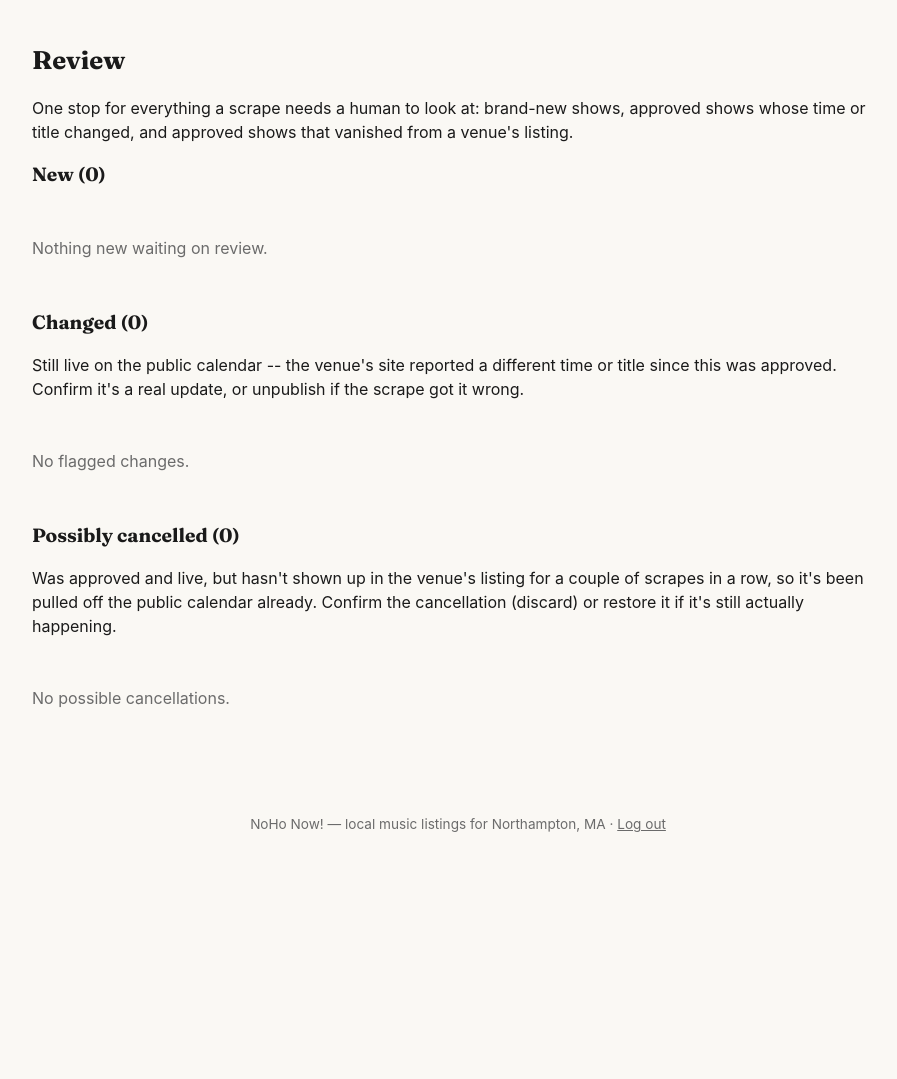
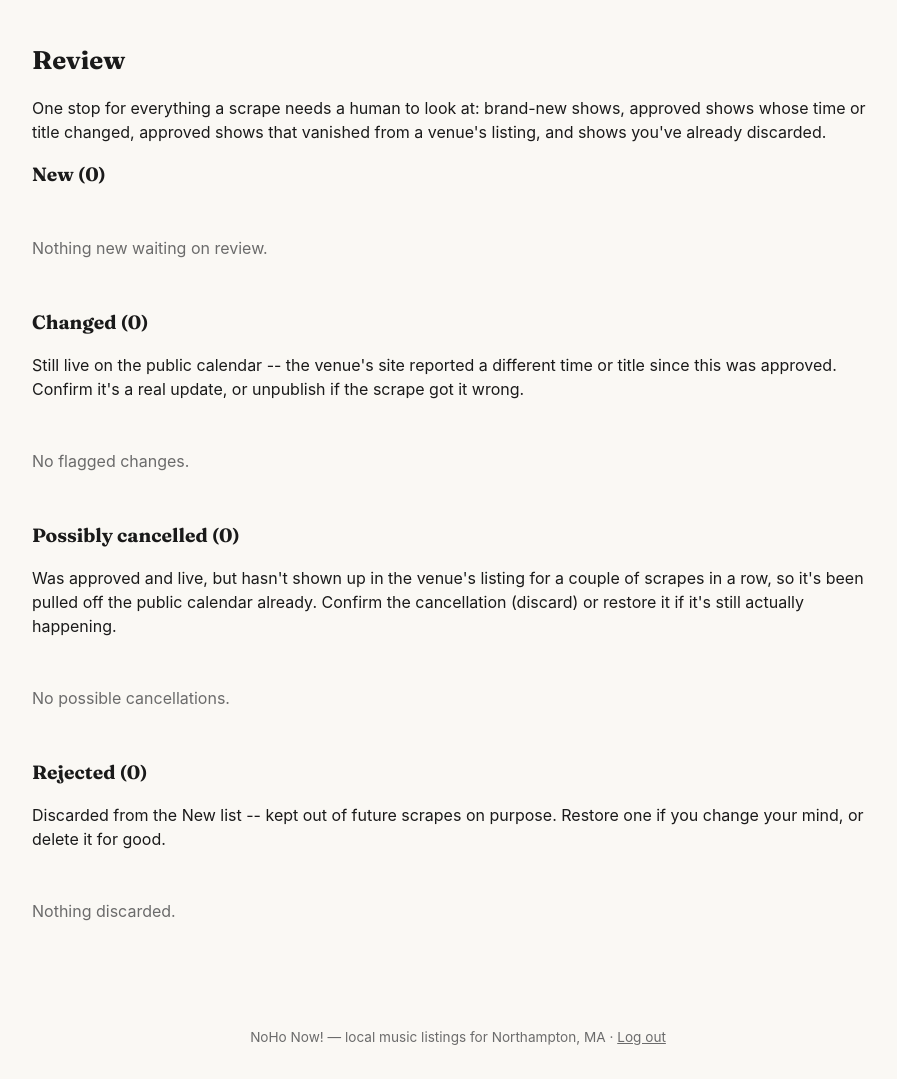
Before and after one commit to davidgrogan/localarts, a Flask app: page /events/review in a window 1280 px wide. Shown: the part 133-1212 px from the top of the page, without its empty margins (182-1079 px from the left). Before the commit the page ends 965 px from the top, so only its background shows below. Run offline with Flask 3, Linux system fonts and the light colour scheme; the visitor is signed in with stand-in values (Sample User, id 1); data that the repository does not hold is empty.

Commit message:
Fix: discarding a pending event now marks it rejected instead of deleting it, so it stays gone on future scrapes

```diff
--- a/app/__init__.py
+++ b/app/__init__.py
@@ -28,6 +28,7 @@ _COLUMN_MIGRATIONS = {
         ("missing_streak", "INTEGER DEFAULT 0 NOT NULL"),
         ("needs_review", "BOOLEAN DEFAULT 0 NOT NULL"),
         ("review_note", "TEXT"),
+        ("is_rejected", "BOOLEAN DEFAULT 0 NOT NULL"),
     ],
     "artist": [
         ("embed_code", "TEXT"),
@@ -118,7 +119,8 @@ def create_app(test_config=None):
         from app.models import Event
 
         count = Event.query.filter(
-            db.or_(Event.is_approved.is_(False), Event.needs_review.is_(True))
+            Event.is_rejected.is_(False),
+            db.or_(Event.is_approved.is_(False), Event.needs_review.is_(True)),
         ).count()
         return {"pending_count": count}
 
--- a/app/routes/events.py
+++ b/app/routes/events.py
@@ -177,15 +177,44 @@ def restore_event(event_id):
     return redirect(request.referrer or url_for("events.review"))
 
 
+@bp.route("/<int:event_id>/reject", methods=["POST"])
+def reject_event(event_id):
+    """Discard a still-pending ("New") scraped event without deleting its
+    row outright -- deleting it would make it look brand-new again on the
+    very next scrape (matching is by venue_id + external_id, and a
+    deleted row leaves nothing to match against). Keeping it, hidden and
+    marked is_rejected, means a future scrape recognizes it and leaves it
+    alone; its other fields still get refreshed on re-scrape like any
+    matched event, so it's current if it's ever restored."""
+    event = Event.query.get_or_404(event_id)
+    event.is_rejected = True
+    db.session.commit()
+    flash(f"Discarded “{event.title}” -- it won't be re-added by future scrapes.", "success")
+    return redirect(request.referrer or url_for("events.review"))
+
+
+@bp.route("/<int:event_id>/unreject", methods=["POST"])
+def unreject_event(event_id):
+    """Undo a reject -- puts it back in the "New" bucket for review
+    (not straight onto the public calendar; use Approve for that)."""
+    event = Event.query.get_or_404(event_id)
+    event.is_rejected = False
+    db.session.commit()
+    flash(f"Restored “{event.title}” to the New list for review.", "success")
+    return redirect(request.referrer or url_for("events.review"))
+
+
 @bp.route("/review")
 def review():
-    # Three mutually-exclusive buckets driven by is_approved + needs_review
-    # (see Event model / run_scrape() docstrings for how they get set):
-    #   New          -- is_approved=False, needs_review=False  (never seen before)
-    #   Changed       -- is_approved=True,  needs_review=True   (still live, flagged)
-    #   Poss. cancelled -- is_approved=False, needs_review=True (auto-hidden)
+    # Four mutually-exclusive buckets driven by is_approved / needs_review /
+    # is_rejected (see Event model / run_scrape() docstrings for how they
+    # get set):
+    #   New             -- is_approved=False, needs_review=False, is_rejected=False (never seen before)
+    #   Changed         -- is_approved=True,  needs_review=True                     (still live, flagged)
+    #   Poss. cancelled -- is_approved=False, needs_review=True                      (auto-hidden)
+    #   Rejected        -- is_rejected=True                                         (discarded, remembered)
     new_events = (
-        Event.query.filter_by(is_approved=False, needs_review=False)
+        Event.query.filter_by(is_approved=False, needs_review=False, is_rejected=False)
         .order_by(Event.start_datetime.asc())
         .all()
     )
@@ -195,13 +224,17 @@ def review():
         .all()
     )
     cancelled_events = (
-        Event.query.filter_by(is_approved=False, needs_review=True)
+        Event.query.filter_by(is_approved=False, needs_review=True, is_rejected=False)
         .order_by(Event.start_datetime.asc())
         .all()
+    )
+    rejected_events = (
+        Event.query.filter_by(is_rejected=True).order_by(Event.start_datetime.asc()).all()
     )
     return render_template(
         "events/review.html",
         new_events=new_events,
         changed_events=changed_events,
         cancelled_events=cancelled_events,
+        rejected_events=rejected_events,
     )
--- a/app/routes/venues.py
+++ b/app/routes/venues.py
@@ -141,7 +141,10 @@ def detail(venue_id):
     venue = Venue.query.get_or_404(venue_id)
     events = Event.query.filter_by(venue_id=venue.id).order_by(Event.start_datetime.asc()).all()
     approved = [e for e in events if e.is_approved]
-    pending = [e for e in events if not e.is_approved]
+    # Rejected events are also is_approved=False, but they're not
+    # "awaiting review" anymore -- they're deliberately discarded and
+    # live in Review's Rejected section instead.
+    pending = [e for e in events if not e.is_approved and not e.is_rejected]
     return render_template("venues/detail.html", venue=venue, approved=approved, pending=pending)
 
 
--- a/app/templates/events/review.html
+++ b/app/templates/events/review.html
@@ -2,7 +2,7 @@
 {% block title %}Review scraped shows{% endblock %}
 {% block content %}
   <h1>Review</h1>
-  <p class="meta">One stop for everything a scrape needs a human to look at: brand-new shows, approved shows whose time or title changed, and approved shows that vanished from a venue's listing.</p>
+  <p class="meta">One stop for everything a scrape needs a human to look at: brand-new shows, approved shows whose time or title changed, approved shows that vanished from a venue's listing, and shows you've already discarded.</p>
 
   <h2 class="section-heading">New ({{ new_events | length }})</h2>
   {% if new_events %}
@@ -25,7 +25,7 @@
               <button class="btn btn-small" type="submit">Approve</button>
             </form>
             <a class="btn btn-small btn-secondary" href="{{ url_for('events.edit_event', event_id=e.id, next=url_for('events.review')) }}">Edit</a>
-            <form method="post" action="{{ url_for('events.delete_event', event_id=e.id) }}" style="display:inline" onsubmit="return confirm('Discard this show?');">
+            <form method="post" action="{{ url_for('events.reject_event', event_id=e.id) }}" style="display:inline" onsubmit="return confirm('Discard this show? It won\'t come back on future scrapes unless you restore it.');">
               <button class="btn btn-small btn-danger" type="submit">Discard</button>
             </form>
           </td>
@@ -102,4 +102,36 @@
   {% else %}
     <p class="empty-state">No possible cancellations.</p>
   {% endif %}
+
+  <h2 class="section-heading">Rejected ({{ rejected_events | length }})</h2>
+  <p class="meta">Discarded from the New list -- kept out of future scrapes on purpose. Restore one if you change your mind, or delete it for good.</p>
+  {% if rejected_events %}
+    <table class="plain">
+      <tr><th>Date</th><th>Title</th><th>Venue</th><th>Link</th><th></th></tr>
+      {% for e in rejected_events %}
+        <tr>
+          <td>{{ e.start_datetime | dtfmt("%b %-d, %Y %-I:%M %p") }}</td>
+          <td>{{ e.title }}</td>
+          <td><a href="{{ url_for('venues.detail', venue_id=e.venue.id) }}">{{ e.venue.name }}</a></td>
+          <td>
+            {% if e.ticket_url %}
+              <a href="{{ e.ticket_url }}" target="_blank" rel="noopener">View on venue site &rarr;</a>
+            {% elif e.venue.website_url %}
+              <a href="{{ e.venue.website_url }}" target="_blank" rel="noopener">Venue site &rarr;</a>
+            {% endif %}
+          </td>
+          <td>
+            <form method="post" action="{{ url_for('events.unreject_event', event_id=e.id) }}" style="display:inline">
+              <button class="btn btn-small" type="submit">Restore</button>
+            </form>
+            <form method="post" action="{{ url_for('events.delete_event', event_id=e.id) }}" style="display:inline" onsubmit="return confirm('Permanently delete this show?');">
+              <button class="btn btn-small btn-danger" type="submit">Delete for good</button>
+            </form>
+          </td>
+        </tr>
+      {% endfor %}
+    </table>
+  {% else %}
+    <p class="empty-state">Nothing discarded.</p>
+  {% endif %}
 {% endblock %}
--- a/app/templates/venues/detail.html
+++ b/app/templates/venues/detail.html
@@ -29,7 +29,7 @@
             <form method="post" action="{{ url_for('events.approve_event', event_id=e.id) }}" style="display:inline">
               <button class="btn btn-small" type="submit">Approve</button>
             </form>
-            <form method="post" action="{{ url_for('events.delete_event', event_id=e.id) }}" style="display:inline" onsubmit="return confirm('Delete this show?');">
+            <form method="post" action="{{ url_for('events.reject_event', event_id=e.id) }}" style="display:inline" onsubmit="return confirm('Discard this show? It won\'t come back on future scrapes unless you restore it from Review.');">
               <button class="btn btn-small btn-danger" type="submit">Discard</button>
             </form>
           </td>
```
Also changed, not shown: DEPLOY.md (+1 -0 lines), app/models.py (+9 -0 lines), README.md.
